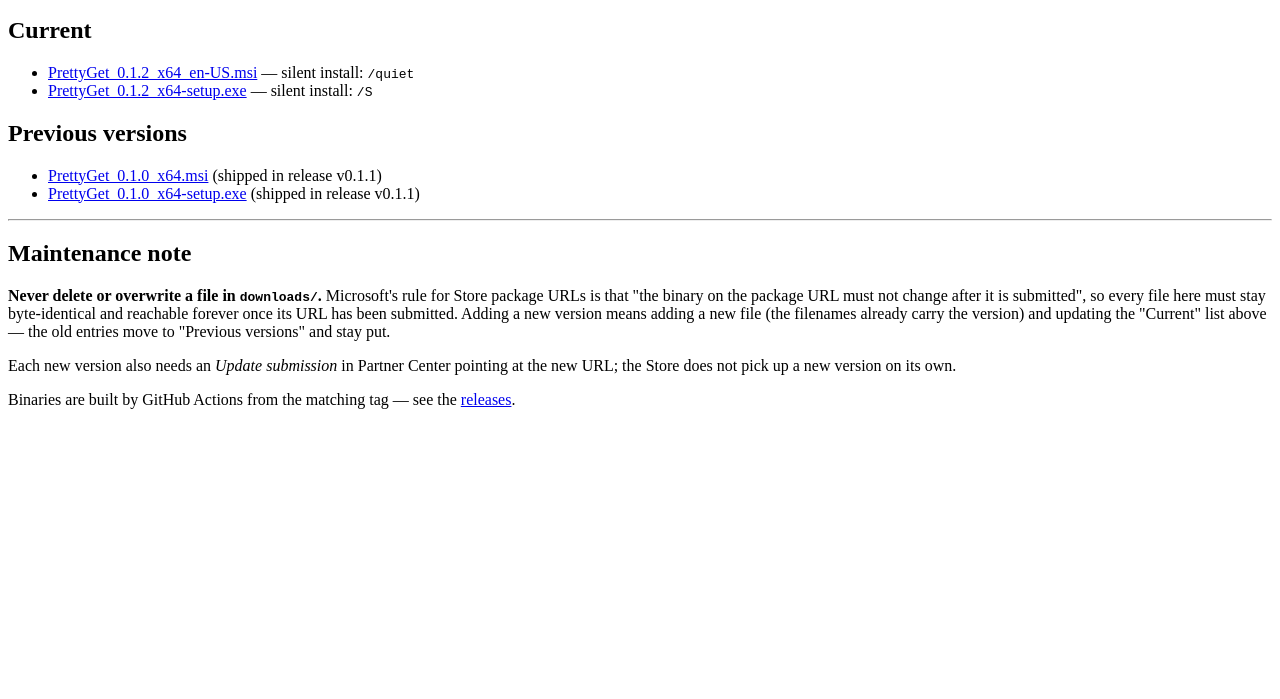
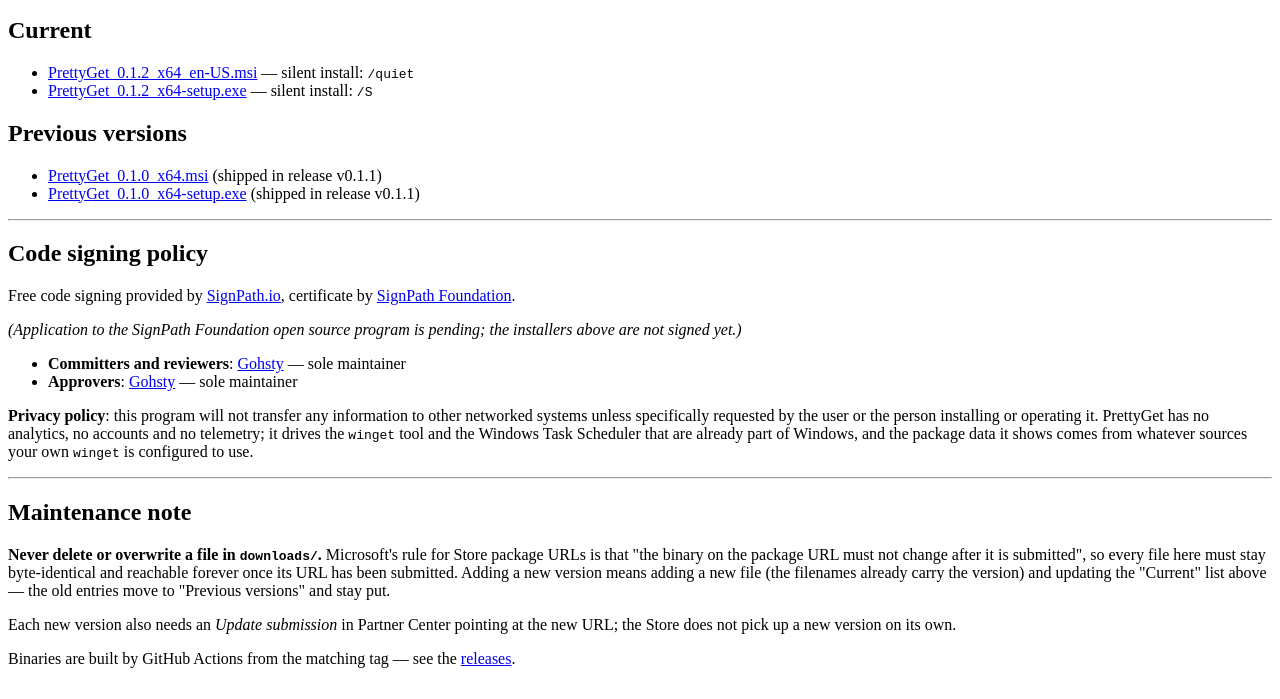
Before and after one commit to Gohstys/PrettyGet, a plain HTML site: page index.html in a window 1280 px wide. Shown: the part 101-800 px from the top of the page. Drawn offline with Linux system fonts and the light colour scheme.

Commit message:
Add the SignPath Foundation code signing policy required for the OSS application

```diff
--- a/index.html
+++ b/index.html
@@ -23,6 +23,28 @@ page</a> instead.</p>
 
 <hr />
 
+<h2>Code signing policy</h2>
+
+<p>Free code signing provided by <a href="https://signpath.io/">SignPath.io</a>,
+certificate by <a href="https://signpath.org/">SignPath Foundation</a>.</p>
+
+<p><em>(Application to the SignPath Foundation open source program is pending;
+the installers above are not signed yet.)</em></p>
+
+<ul>
+  <li><strong>Committers and reviewers</strong>: <a href="https://github.com/Gohstys">Gohsty</a> — sole maintainer</li>
+  <li><strong>Approvers</strong>: <a href="https://github.com/Gohstys">Gohsty</a> — sole maintainer</li>
+</ul>
+
+<p><strong>Privacy policy</strong>: this program will not transfer any information to
+other networked systems unless specifically requested by the user or the person
+installing or operating it. PrettyGet has no analytics, no accounts and no telemetry;
+it drives the <code>winget</code> tool and the Windows Task Scheduler that are already
+part of Windows, and the package data it shows comes from whatever sources your own
+<code>winget</code> is configured to use.</p>
+
+<hr />
+
 <h2>Maintenance note</h2>
 <p><strong>Never delete or overwrite a file in <code>downloads/</code>.</strong>
 Microsoft's rule for Store package URLs is that "the binary on the package URL
```
